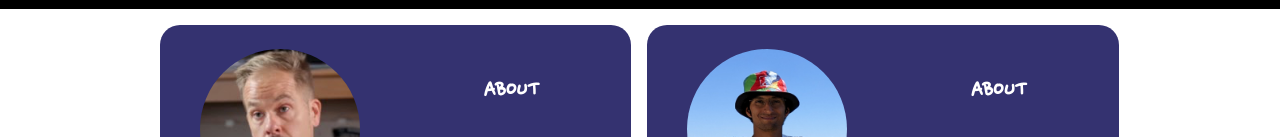
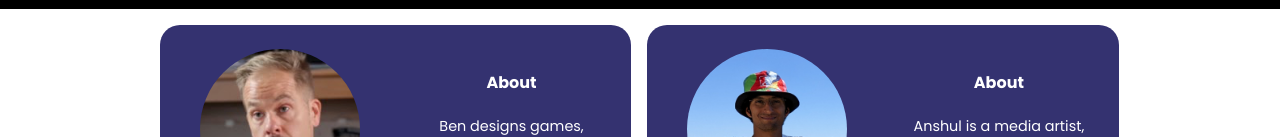
Before and after one commit to bstintheverse/theversewebdev, a React (Vite) app in the folder client/: page /our-people in a window 1280 px wide. Shown: the part 815-952 px from the top of the page. Built offline with nearby package versions, Linux system fonts and the light colour scheme.

Commit message:
update class names

```diff
--- a/client/src/pages/OurPeople/OurPeople.tsx
+++ b/client/src/pages/OurPeople/OurPeople.tsx
@@ -37,7 +37,7 @@ export default function OurPeoplePage() {
                                         {teamMember.name}
                                     </h3>
 
-                                    <p className="card__top_member-role">
+                                    <p className="card__top-member-role">
                                         {teamMember.role}
                                     </p>
 
@@ -47,7 +47,7 @@ export default function OurPeoplePage() {
                                 </div>
 
                                 <div className="card__top-wrapper-description">
-                                    <h4 className="card__top-member-header">
+                                    <h4 className="card__top-member-subheader">
                                         About
                                     </h4>
 
```
